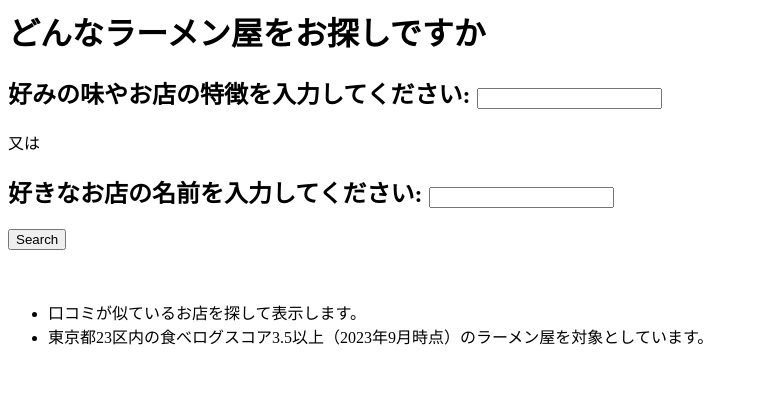
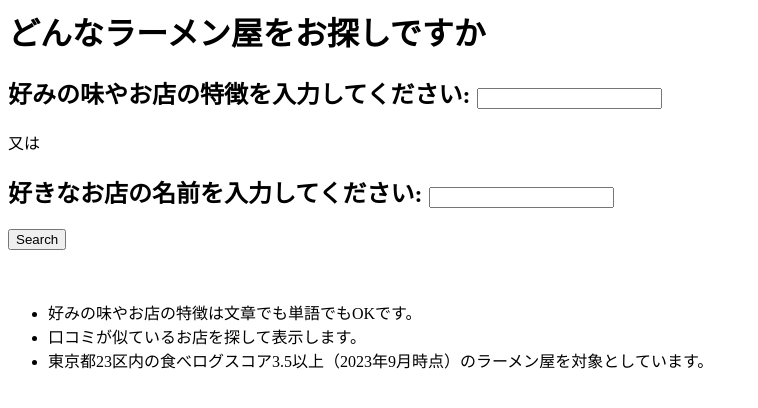
Before and after one commit to mkomatsu3244/ramen_sagasu, a Flask app: page / in a window 1280 px wide. Shown: the top 408 px of the page, without its empty margins (0-758 px from the left). Run offline with Flask 3, Linux system fonts and the light colour scheme; parts of the project's set-up code (start-up, migrations or seed data) failed here and were passed over.

Commit message:
fukushi_tsuika

```diff
--- a/src/templates/index.html
+++ b/src/templates/index.html
@@ -23,6 +23,7 @@
     <br>
 
     <ul>
+        <li>好みの味やお店の特徴は文章でも単語でもOKです。</li>
         <li>口コミが似ているお店を探して表示します。</li>
         <li>東京都23区内の食べログスコア3.5以上（2023年9月時点）のラーメン屋を対象としています。</li>
       </ul>
```
Also changed, not shown: 2 other files.
